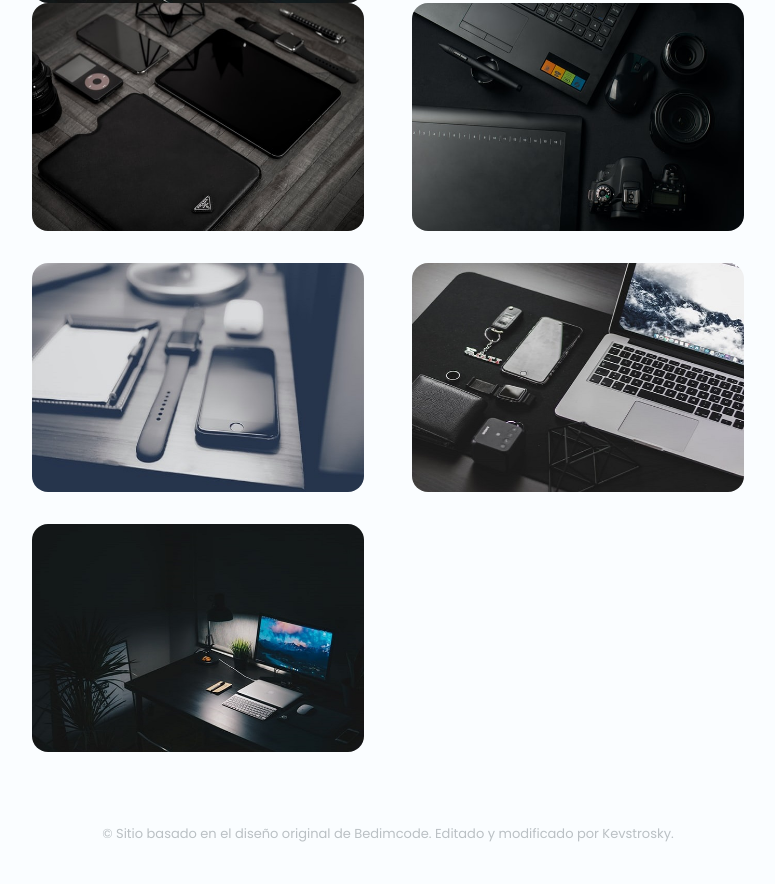
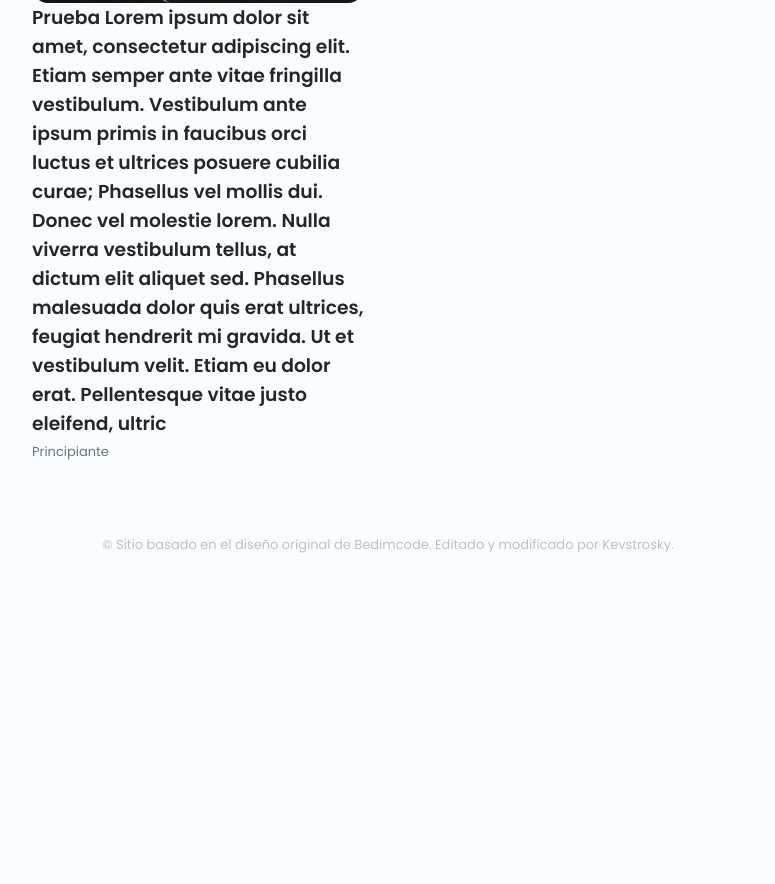
Before and after one commit to Kevstrosky/kevstrosky.github.io, a plain HTML site: page index.html in a window 1280 px wide. Shown: the part 1328-2212 px from the top of the page, without its empty margins (252-1027 px from the left). After the commit the page ends 1923 px from the top, so only its background shows below. Drawn offline with nearby package versions, Linux system fonts and the light colour scheme.

Commit message:
Still doing tests to the experience filter tab. I removed the project filter tab code that I used into the experience filter tab to the testing phase

```diff
--- a/assets/css/styles.css
+++ b/assets/css/styles.css
@@ -428,29 +428,10 @@ body.dark-theme {
 /*=============== EXPERIENCIE ===============*/
 .experience__card {
   position: relative;
-  border-radius: 1rem;
   overflow: hidden;
 }
 
-.experience__card img {
-  width: 100%;
-  height: 100%;
-}
 
-.experience__modal {
-  position: absolute;
-  width: 100%;
-  height: 100%;
-  bottom: -100%;
-  left: 0;
-  background: linear-gradient(180deg,
-              hsla(var(--hue), 24%, 40%, .3) 0%,
-              hsla(var(--hue), 24%, 4%, 1) 95%);
-  display: grid;
-  align-items: flex-end;
-  padding: 1.5rem 1.25rem;
-  transition: .3s;
-}
 
 .experience__subtitle,
 .experience__title {
@@ -470,9 +451,6 @@ body.dark-theme {
   padding: .5rem;
 }
 
-.experience__card:hover .experience__modal {
-  bottom: 0;
-}
 
 /* Hide and show projects & skills */
 .filters [data-content] {
--- a/index.html
+++ b/index.html
@@ -253,73 +253,11 @@
                                              <div class="experience__content grid filters__active" data-content id="experience">
                                                 <article class="experience__card">
                                                     <!-- Insert your image in a rectangular format (Ex: 600 x 400, 1000 x 800, 1200 x 1000, etc) -->
-                                                    <img src="assets/img/project1.jpg" alt="" class="projects__img">
+                                                <!--     <img src="assets/img/project1.jpg" alt="" class="projects__img">-->
+                                                    <h3>Prueba Lorem ipsum dolor sit amet, consectetur adipiscing elit. Etiam semper ante vitae fringilla vestibulum. Vestibulum ante ipsum primis in faucibus orci luctus et ultrices posuere cubilia curae; Phasellus vel mollis dui. Donec vel molestie lorem. Nulla viverra vestibulum tellus, at dictum elit aliquet sed. Phasellus malesuada dolor quis erat ultrices, feugiat hendrerit mi gravida. Ut et vestibulum velit. Etiam eu dolor erat. Pellentesque vitae justo eleifend, ultric</h3>
+                                                    <span class="skills__level" id="skill_7_level">Principiante</span>
 
-                                                    <div class="experience__modal">
-                                                        <div>
-                                                            <span class="experience__subtitle">Web</span>
-                                                            <h3 class="experience__title">Payment Site</h3>
-                                                            <a href="#" class="experience__button button button__small">
-                                                                <i class="ri-link"></i>
-                                                            </a>
-                                                        </div>
-                                                    </div>
-                                                </article>
 
-                                                <article class="experience__card">
-                                                    <img src="assets/img/project2.jpg" alt="" class="projects__img">
-
-                                                    <div class="experience__modal">
-                                                        <div>
-                                                            <span class="experience__subtitle">Web</span>
-                                                            <h3 class="experience__title">Portfolio website</h3>
-                                                            <a href="#" class="experience__button button button__small">
-                                                                <i class="ri-link"></i>
-                                                            </a>
-                                                        </div>
-                                                    </div>
-                                                </article>
-
-                                                <article class="experience__card">
-                                                    <img src="assets/img/project3.jpg" alt="" class="projects__img">
-
-                                                    <div class="experience__modal">
-                                                        <div>
-                                                            <span class="experience__subtitle">Movil</span>
-                                                            <h3 class="experience__title">Fast food app</h3>
-                                                            <a href="#" class="experience__button button button__small">
-                                                                <i class="ri-link"></i>
-                                                            </a>
-                                                        </div>
-                                                    </div>
-                                                </article>
-
-                                                <article class="experience__card">
-                                                    <img src="assets/img/project4.jpg" alt="" class="projects__img">
-
-                                                    <div class="experience__modal">
-                                                        <div>
-                                                            <span class="experience__subtitle">Movil</span>
-                                                            <h3 class="experience__title">Travel app</h3>
-                                                            <a href="#" class="experience__button button button__small">
-                                                                <i class="ri-link"></i>
-                                                            </a>
-                                                        </div>
-                                                    </div>
-                                                </article>
-
-                                                <article class="experience__card">
-                                                    <img src="assets/img/project5.jpg" alt="" class="projects__img">
-
-                                                    <div class="experience__modal">
-                                                        <div>
-                                                            <span class="experience__subtitle">Design</span>
-                                                            <h3 class="experience__title">Music app design</h3>
-                                                            <a href="#" class="experience__button button button__small">
-                                                                <i class="ri-link"></i>
-                                                            </a>
-                                                        </div>
-                                                    </div>
                                                 </article>
                                             </div>
 
```
